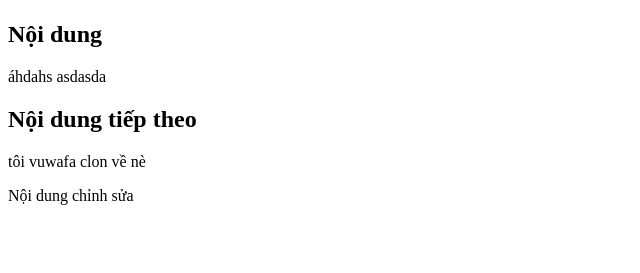
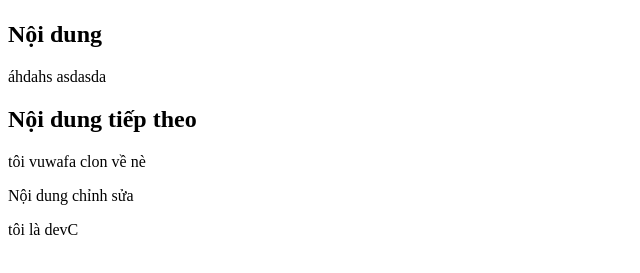
Before and after one commit to luuvanduc82/Portfolio, a plain HTML site: page index.html in a window 1280 px wide. Shown: the part 59-332 px from the top of the page, without its empty margins (0-640 px from the left). Drawn offline with Linux system fonts and the light colour scheme.

Commit message:
lần đầu đẩy dev c

```diff
--- a/index.html
+++ b/index.html
@@ -16,6 +16,7 @@
     <h2>Nội dung tiếp theo</h2>
     <p> tôi vuwafa clon về nè</p>
     <div>Nội dung chỉnh sửa</div>
+    <p>tôi là devC</p>
 </body>
 
 </html>
```
